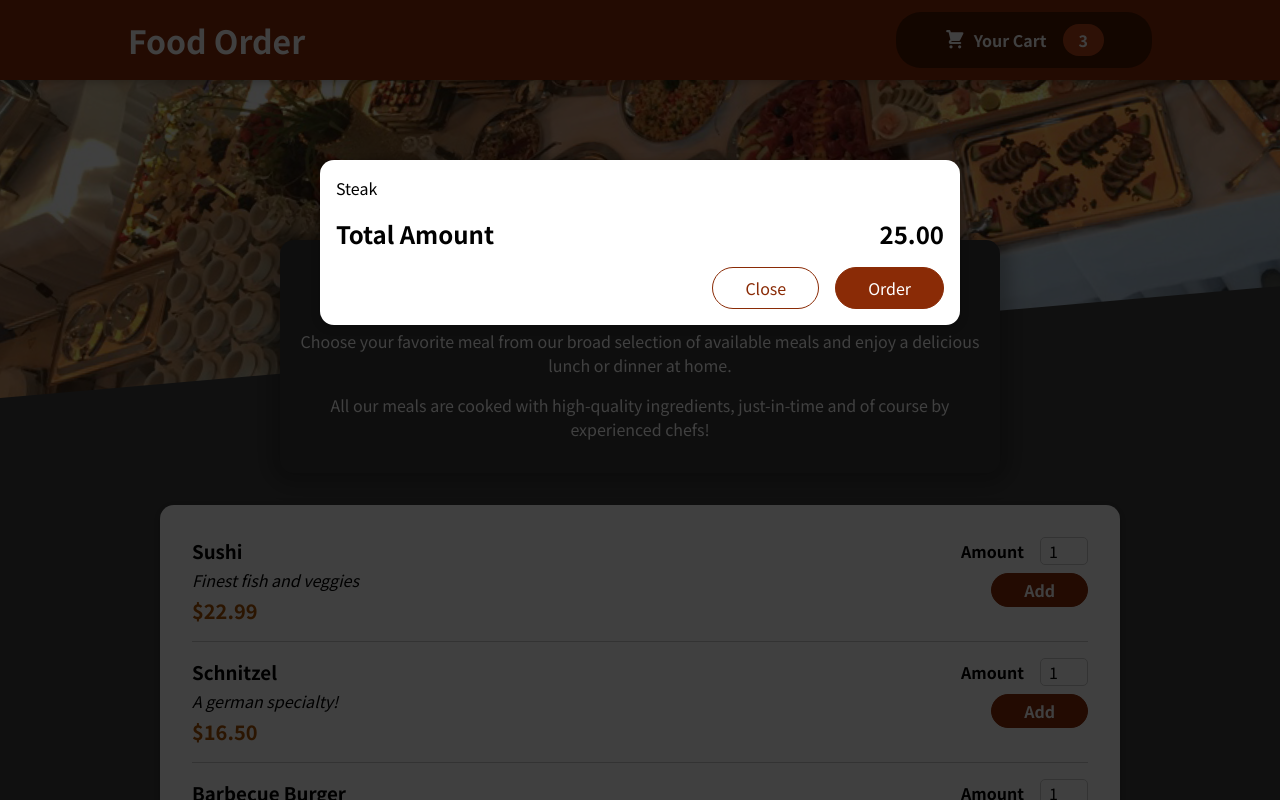
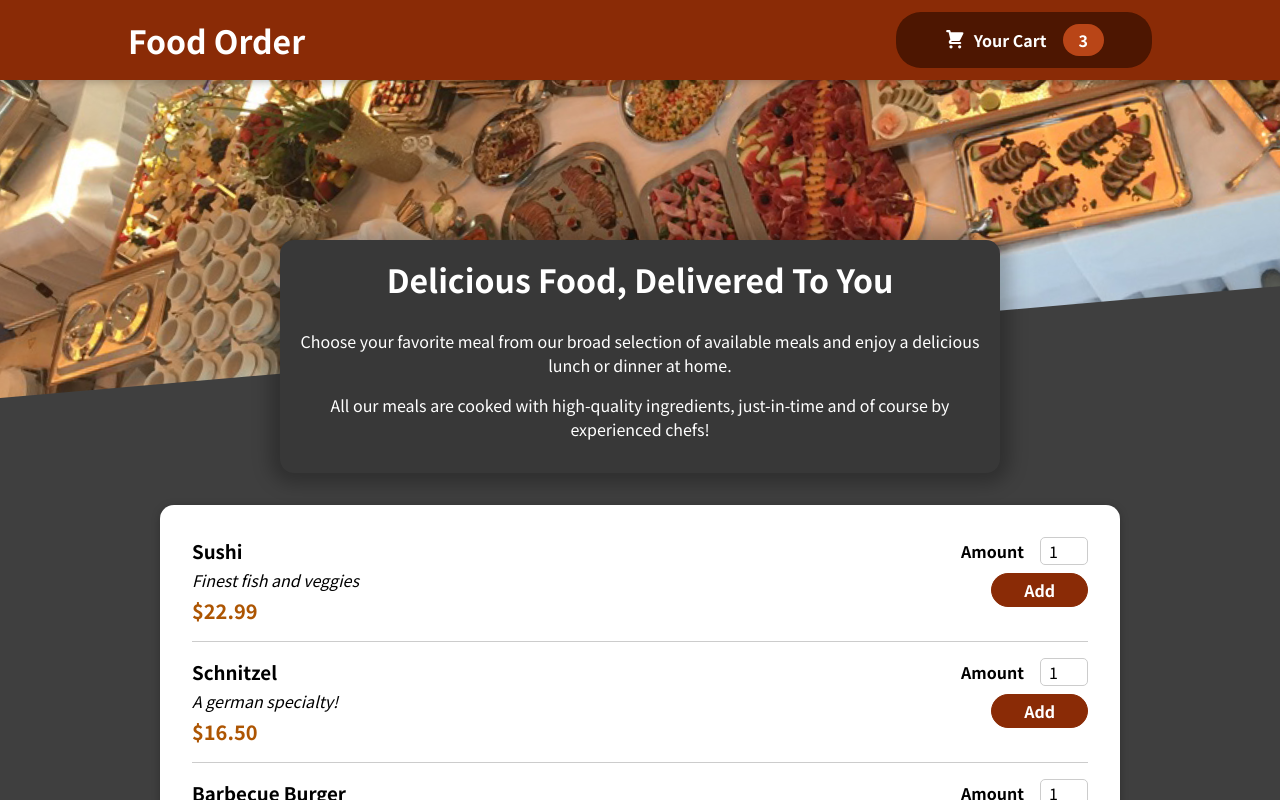
Before and after one commit to vargassormm1/FoodOrder, a React (Create React App) app: page / in a window 1280 px wide. Shown: the top 800 px of the page. Built offline with nearby package versions, Linux system fonts and the light colour scheme.

Commit message:
managed cart state to close and open the cart

```diff
--- a/src/App.js
+++ b/src/App.js
@@ -1,13 +1,23 @@
-import { Fragment } from "react";
+import { Fragment, useState } from "react";
+
 import Header from "./Components/Layout/Header";
 import Meals from "./Components/Meals/Meals";
 import Cart from "./Components/Cart/Cart";
 
 function App() {
+  const [cartShown, setCartShown] = useState(false);
+
+  const showCartHandler = () => {
+    setCartShown(true);
+  };
+
+  const hideCartHandler = () => {
+    setCartShown(false);
+  };
   return (
     <Fragment>
-      <Cart />
-      <Header />
+      {cartShown && <Cart onCloseCart={hideCartHandler} />}
+      <Header onShowCart={showCartHandler} />
       <main>
         <Meals />
       </main>
--- a/src/Components/Cart/Cart.js
+++ b/src/Components/Cart/Cart.js
@@ -13,14 +13,16 @@ const Cart = (props) => {
   );
 
   return (
-    <Modal>
+    <Modal onClose={props.onCloseCart}>
       {cartItems}
       <div className={classes.total}>
         <span>Total Amount</span>
         <span>25.00</span>
       </div>
       <div className={classes.actions}>
-        <button className={classes["button--alt"]}>Close</button>
+        <button className={classes["button--alt"]} onClick={props.onCloseCart}>
+          Close
+        </button>
         <button className={classes.button}>Order</button>
       </div>
     </Modal>
--- a/src/Components/Cart/Modal.js
+++ b/src/Components/Cart/Modal.js
@@ -3,7 +3,7 @@ import ReactDOM from "react-dom";
 import classes from "./Modal.module.css";
 
 const BackDrop = (props) => {
-  return <div className={classes.backdrop} />;
+  return <div className={classes.backdrop} onClick={props.onClose} />;
 };
 
 const ModalOverlay = (props) => {
@@ -19,7 +19,10 @@ const portalElement = document.getElementById("overlays");
 const Modal = (props) => {
   return (
     <Fragment>
-      {ReactDOM.createPortal(<BackDrop />, portalElement)}
+      {ReactDOM.createPortal(
+        <BackDrop onClose={props.onClose} />,
+        portalElement
+      )}
       {ReactDOM.createPortal(
         <ModalOverlay>{props.children}</ModalOverlay>,
         portalElement
--- a/src/Components/Layout/CartButton.js
+++ b/src/Components/Layout/CartButton.js
@@ -3,7 +3,7 @@ import classes from "./CartButton.module.css";
 
 const CartButton = (props) => {
   return (
-    <button className={classes.button}>
+    <button className={classes.button} onClick={props.showCart}>
       <span className={classes.icon}>
         <CartIcon />
       </span>
--- a/src/Components/Layout/Header.js
+++ b/src/Components/Layout/Header.js
@@ -9,7 +9,7 @@ const Header = (props) => {
     <Fragment>
       <header className={classes.header}>
         <h1>Food Order</h1>
-        <CartButton />
+        <CartButton showCart={props.onShowCart} />
       </header>
       <div className={classes["main-image"]}>
         <img src={foodImage} alt="Big Meal Feast" />
```
